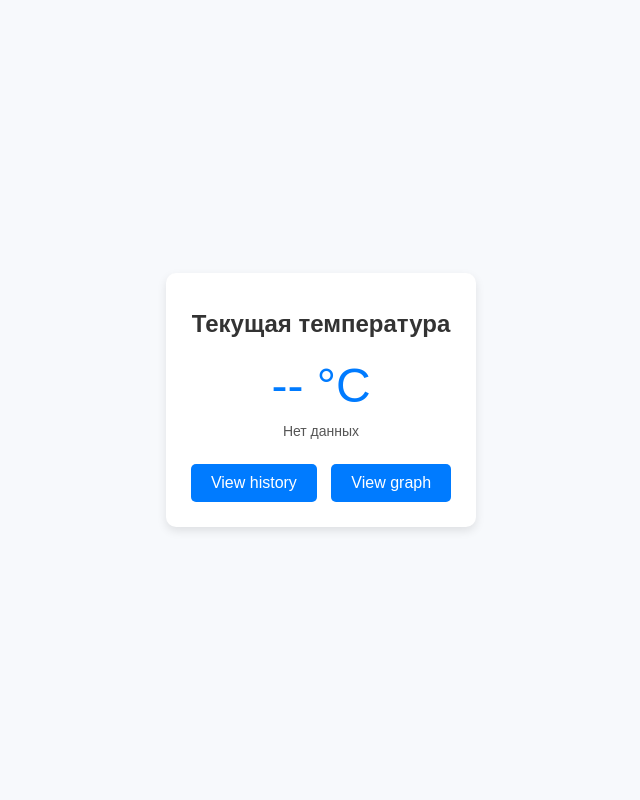
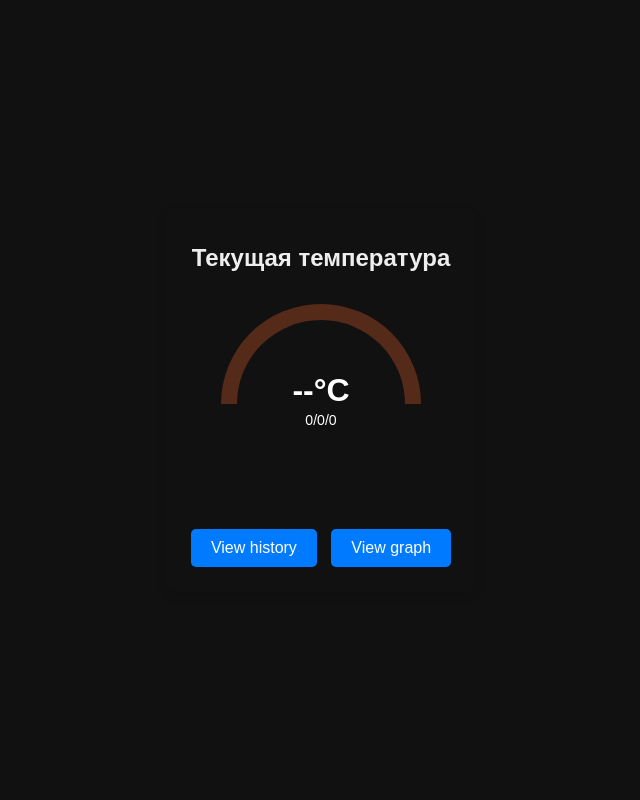
Before and after one commit to Andyrei02/WTServer, a Flask app: page / in a window 1280 px wide. Shown: the whole page, without its empty margins (319-959 px from the left). Run offline with Flask 3, Linux system fonts and the light colour scheme; data that the repository does not hold is empty.

Commit message:
update style for show temp

```diff
--- a/static/css/style.css
+++ b/static/css/style.css
@@ -1,7 +1,7 @@
 body {
     font-family: Arial, sans-serif;
     background-color: #f7f9fc;
-    color: #333;
+    color: #ffffff;
     display: flex;
     justify-content: center;
     align-items: center;
@@ -10,7 +10,7 @@ body {
   }
   .container {
     text-align: center;
-    background: #fff;
+    background: #111;
     padding: 20px;
     border-radius: 10px;
     box-shadow: 0px 4px 10px rgba(0, 0, 0, 0.1);
@@ -24,11 +24,6 @@ body {
     color: #007BFF;
     margin: 10px 0;
   }
-  .timestamp {
-    font-size: 14px;
-    color: #555;
-  }
-
 
   .button-container {
     margin-top: 20px;
@@ -50,3 +45,71 @@ body {
   .button:hover {
     background-color: #0056b3;
   }
+
+
+
+/* Контейнер радиального индикатора */
+body {
+  margin: 0;
+  padding: 0;
+  font-family: sans-serif;
+  background: #111;
+}
+
+h1 {
+  text-align: center;
+  color: #eee;
+}
+
+.skills-container {
+  margin-top: 2em;
+  display: flex;
+  overflow: hidden;
+  flex-wrap: wrap;
+}
+
+.circular-progress,
+.circular-progress:before,
+.circular-progress:after {
+  width: 200px;
+  height: 200px;
+  border-radius: 50%;
+}
+
+.circular-progress {
+  --progress-percent: '--°C'; /* Дефолтное значение для процента */
+  --progress-skill: '0/0/0'; /* Дефолтное значение для навыка */
+
+  margin: auto;
+  position: relative;
+  background: linear-gradient(0deg, #f1642c 50%, rgba(241, 100, 44, 0.3) 50%);
+}
+
+.circular-progress:before,
+.circular-progress:after {
+  position: absolute;
+  top: 0;
+  left: 0;
+  box-sizing: border-box;
+  text-align: center;
+}
+
+.circular-progress:before {
+  content: var(--progress-percent);
+  padding: 0.5em;
+  line-height: 140px;
+  font-size: 2rem;
+  font-weight: bold;
+  background: #111 content-box;
+  transform: rotate(0deg);
+}
+
+.circular-progress:after {
+  content: var(--progress-skill);
+  font-size: 0.8rem;
+  font-weight: normal;
+  text-transform: uppercase;
+  line-height: 230px;
+  background: linear-gradient(transparent 50%, #111 50%);
+  transform: scale(1.1);
+}
--- a/templates/index.html
+++ b/templates/index.html
@@ -10,8 +10,9 @@
 <body>
   <div class="container">
     <h1>Текущая температура</h1>
-    <div class="temperature" id="temperature">-- °C</div>
-    <div class="timestamp" id="timestamp">Обновление...</div>
+    <div class="skills-container">
+      <div class="circular-progress html"></div>
+    </div>
 
     <div class="button-container">
       <a href="{{ url_for('history') }}" class="button">View history</a>
@@ -20,26 +21,39 @@
   </div>
 
   <script>
+    function updateIndicator(selector, percent, skill) {
+      const element = document.querySelector(selector);
+
+      if (!element) {
+      console.error(`Элемент ${selector} не найден`);
+      return;
+      }
+
+      // Вычисляем угол для градиента
+      const angle = (percent / 100) * 180;
+
+      // Обновляем CSS-переменные
+      element.style.setProperty('--progress-percent', `"${percent}°C"`);
+      element.style.setProperty('--progress-skill', `"${skill}"`);
+
+      // Обновляем фон с углом поворота
+      element.style.background = `linear-gradient(${angle}deg, #f1642c 50%, rgba(241, 100, 44, 0.3) 50%)`;
+    }
+
     async function fetchTemperature() {
       try {
-        const response = await fetch('/current_temp');
-        const data = await response.json();
-        const tempElement = document.getElementById('temperature');
-        const timeElement = document.getElementById('timestamp');
+          const response = await fetch('/current_temp');
+          const data = await response.json();
 
-        if (data.temperature !== null) {
-          tempElement.textContent = `${data.temperature} °C`;
-          timeElement.textContent = `Последнее обновление: ${new Date(data.timestamp).toLocaleString()}`;
-        } else {
-          tempElement.textContent = '-- °C';
-          timeElement.textContent = 'Нет данных';
-        }
+          if (data.temperature !== null) {
+            updateIndicator('.circular-progress.html', data.temperature, data.timestamp); // Обновление индикатора
+          } else {
+              console.log('Нет данных для температуры');
+          }
       } catch (error) {
-        console.error('Ошибка загрузки данных:', error);
+          console.error('Ошибка загрузки температуры:', error);
       }
     }
-
-    // Обновлять температуру каждые 5 секунд
     setInterval(fetchTemperature, 5000);
     fetchTemperature();
   </script>
```
Also changed, not shown: static/js/graph.js (deleted).
